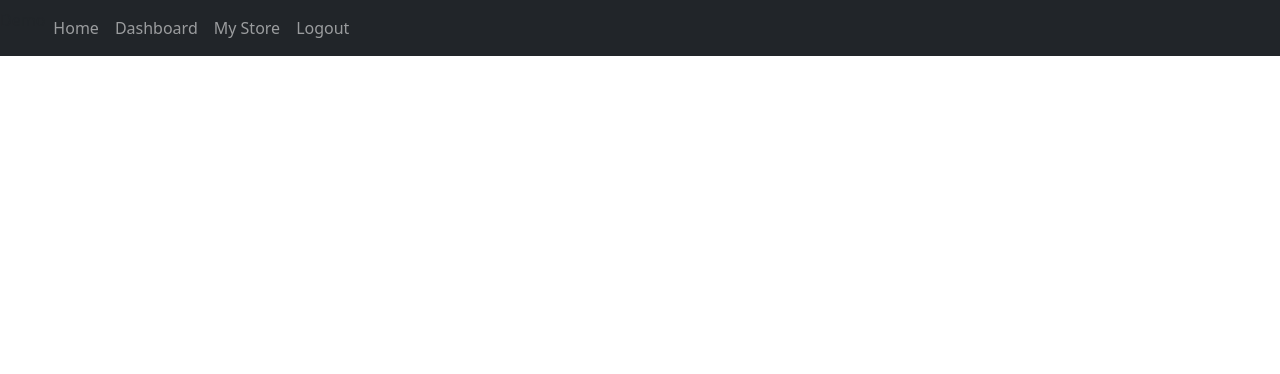
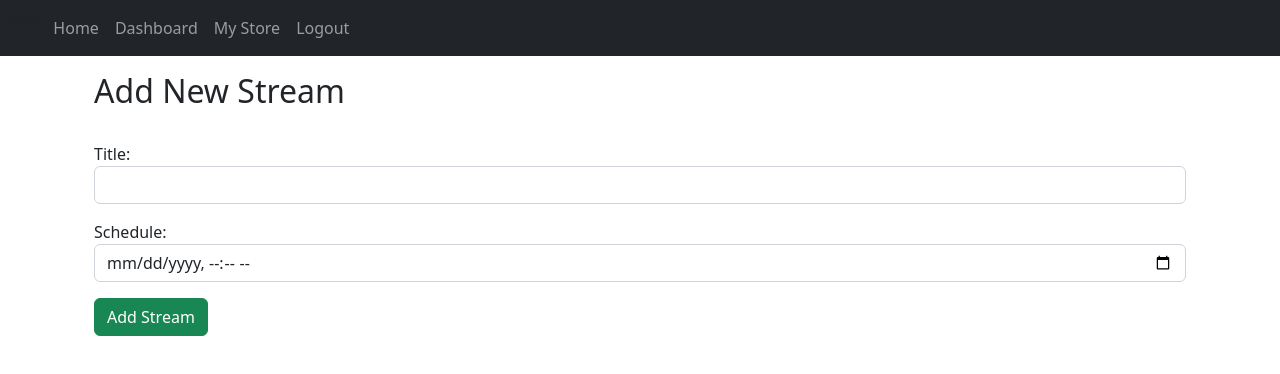
Before and after one commit to GDipSA54Team3/live-selling-app-frontend, a React (Create React App) app: page /newstream in a window 1280 px wide. Shown: the top 374 px of the page. Built offline with nearby package versions, Linux system fonts and the light colour scheme; sample sign-in values are in the browser's storage.

Commit message:
Included add & edit stream

```diff
--- a/package.json
+++ b/package.json
@@ -8,7 +8,10 @@
     "@testing-library/user-event": "^13.5.0",
     "axios": "^0.27.2",
     "bootstrap": "^5.2.0",
+    "dateformat": "^5.0.3",
+    "moment": "^2.29.4",
     "react": "^18.2.0",
+    "react-bootstrap": "^2.5.0",
     "react-dom": "^18.2.0",
     "react-router-dom": "^6.3.0",
     "react-scripts": "^5.0.1",
--- a/src/App.js
+++ b/src/App.js
@@ -6,6 +6,8 @@ import Dashboard from './component/Dashboard';
 import Home from './component/Home';
 import MyStore from './component/MyStore';
 import Logout from "./component/Logout";
+import NewStream from "./component/NewStream";
+import UpdateStream from "./component/UpdateStream";
 
 function App() {
   return (
@@ -47,6 +49,8 @@ function App() {
             <Route path="/" element={<Home />} />
             <Route path="/mystore" element={<MyStore />} />
             <Route path="/logout" element={<Logout />} />
+            <Route path="/newstream" element={<NewStream />} />
+            <Route path="/updatestream/:streamid" element={<UpdateStream />} />
 
           </Routes>
         </div>
--- a/src/component/Home.js
+++ b/src/component/Home.js
@@ -1,6 +1,6 @@
 import React, { Component } from "react";
 import LoginDataService from "../Services/LoginDataService";
-import { withRouter } from '../withRouter';
+import { withRouter } from './withRouter';
 
 
 class Home extends Component {
--- a/src/component/Logout.js
+++ b/src/component/Logout.js
@@ -1,5 +1,5 @@
 import React, { Component } from 'react';
-import { withRouter } from '../withRouter';
+import { withRouter } from './withRouter';
 
 class Logout extends Component {
 
--- a/src/component/MyStore.js
+++ b/src/component/MyStore.js
@@ -1,16 +1,16 @@
+import dateFormat from 'dateformat';
 import React, { Component } from 'react';
-import UserDataService from '../Services/UserDataService';
-import { withRouter } from '../withRouter';
 import Button from 'react-bootstrap/Button';
 import Card from 'react-bootstrap/Card';
-import { Link } from 'react-router-dom'
-import dateFormat from 'dateformat';
 import Stack from 'react-bootstrap/Stack';
+import UserDataService from '../Services/UserDataService';
+import { withRouter } from './withRouter';
 
 class MyStore extends Component {
     constructor(props) {
         super(props);
         this.deleteStream = this.deleteStream.bind(this);
+        this.editStream = this.editStream.bind(this);
 
         this.state = {
             currentUser: {
@@ -58,6 +58,11 @@ class MyStore extends Component {
         }).catch(e => { console.log(e) });
     }
 
+    editStream(e) {
+        this.props.navigate('/updatestream/' + e);
+        // this.props.navigate(`/updatestream/${e}`);
+    }
+
     render() {
         return (
             <div className="container-fluid">
@@ -67,7 +72,7 @@ class MyStore extends Component {
                     <br />
                     <br />
                     <br />
-                    <h2>Scheduled streams:</h2>
+                    <h2>Scheduled streams: <button button onClick={() => this.props.navigate('/newstream')} className="btn btn-success">Add Stream</button></h2>
                     <div className="row">
                         {
                             this.state.streams.map(
@@ -82,7 +87,7 @@ class MyStore extends Component {
                                                 {dateFormat(stream.schedule, "HH:MM")}
                                             </Card.Text>
                                             <Stack direction="horizontal" gap={2}>
-                                                <Button variant="primary">Edit</Button>
+                                                <Button variant="primary" onClick={() => this.editStream(stream.id)}>Edit</Button>
                                                 <Button variant="primary" onClick={() => this.deleteStream(stream.id)}>Delete</Button>
                                             </Stack>
                                         </Card.Body>
@@ -103,27 +108,3 @@ class MyStore extends Component {
 }
 
 export default withRouter(MyStore);
-
-// function UpcomingStreams(stream) {
-//     if (stream.status === "PENDING") {
-//         return (
-//             <Card className="mx-3" style={{ width: '18rem' }}>
-//                 <Card.Img variant="top" src="" />
-//                 <Card.Body>
-//                     <Card.Title>{stream.title}</Card.Title>
-//                     <Card.Text>
-//                         {dateFormat(stream.schedule, "dd-mm-yyyy")}
-//                         <br />
-//                         {dateFormat(stream.schedule, "HH:MM")}
-//                     </Card.Text>
-//                     <Link to={"/streams/" + stream.id}>
-//                         <Button variant="primary">Edit</Button>
-//                     </Link>
-//                     <Button variant="primary" onClick={this.deleteStream(stream.id)}>Delete</Button>
-//                 </Card.Body>
-//             </Card>
-//         );
-//     } else {
-//         return null;
-//     }
-// }
--- /dev/null
+++ b/src/component/NewStream.js
@@ -0,0 +1,113 @@
+import React, { Component } from 'react';
+import UserDataService from '../Services/UserDataService';
+import { withRouter } from './withRouter';
+
+class NewStream extends Component {
+    constructor(props) {
+        super(props);
+        this.onChangeTitle = this.onChangeTitle.bind(this);
+        this.onChangeSchedule = this.onChangeSchedule.bind(this);
+        this.submit = this.submit.bind(this);
+
+        this.state = {
+            currentUser: {
+                id: "",
+                firstName: "",
+                lastName: ""
+            },
+            stream: {
+                title: "",
+                tempSchedule: "",
+            }
+        };
+    }
+
+    componentDidMount() {
+        const user = JSON.parse(sessionStorage.getItem('user'));
+        this.setState( function (prevState) {
+            return {
+                currentUser: {
+                    ...prevState.currentUser,
+                    id: user.id,
+                    firstName: user.firstName,
+                    lastName: user.lastName
+                }
+            }
+        });
+    }
+
+    onChangeTitle(e) {
+        this.setState( function (prevState) {
+            return {
+                stream: {
+                    ...prevState.stream,
+                    title: e.target.value
+                }
+            }
+        });
+    }
+
+    onChangeSchedule(e) {
+        this.setState( function (prevState) {
+            return {
+                stream: {
+                    ...prevState.stream,
+                    tempSchedule: e.target.value.toString()
+                }
+            }
+        });
+    }
+
+    submit() {
+        if (this.state.stream.tempSchedule !== "" && this.state.stream.title !== "") {
+            UserDataService.addNewStream(this.state.currentUser.id, this.state.stream).then(response => {
+                if (response.status === 201) {
+                    this.props.navigate('/mystore');
+                }
+            }).catch(e => {
+                console.log(e);
+            });
+        }
+
+    }
+
+    render() {
+        return (
+            <div className="container-fluid">
+                <div className="text-start">
+                    <h2>Add New Stream</h2>
+                    <br/>
+                    <div class="mb-3">
+                        <label htmlFor="Title">Title:</label>
+                        <input
+                            type="text"
+                            className="form-control"
+                            id="title"
+                            required
+                            value={this.state.stream.title}
+                            onChange={this.onChangeTitle}
+                            name="title"
+                        />
+                    </div>
+                    <div class="mb-3">
+                        <label htmlFor="schedule">Schedule:</label>
+                        <input
+                            type="datetime-local"
+                            className="form-control"
+                            id="tempSchedule"
+                            required
+                            value={this.state.stream.tempSchedule}
+                            onChange={this.onChangeSchedule}
+                            name="tempSchedule"
+                        />
+                    </div>
+                    <button onClick={this.submit} className="btn btn-success">
+                        Add Stream
+                    </button>
+                </div>
+            </div>
+        );
+    }
+}
+
+export default withRouter(NewStream);
--- /dev/null
+++ b/src/component/UpdateStream.js
@@ -0,0 +1,134 @@
+import React, { Component } from 'react';
+import UserDataService from '../Services/UserDataService';
+import { withRouter } from './withRouter';
+// import dateFormat from 'dateformat';
+import moment from "moment";
+
+class UpdateStream extends Component {
+    constructor(props) {
+        super(props);
+        this.onChangeTitle = this.onChangeTitle.bind(this);
+        this.onChangeSchedule = this.onChangeSchedule.bind(this);
+        this.submit = this.submit.bind(this);
+
+        this.state = {
+            currentUser: {
+                id: "",
+                firstName: "",
+                lastName: ""
+            },
+            currentStream: {
+                id: "",
+                title: "",
+                tempSchedule: ""
+            }
+        };
+    }
+
+    componentDidMount() {
+        const user = JSON.parse(sessionStorage.getItem('user'));
+        this.setState(function (prevState) {
+            return {
+                currentUser: {
+                    ...prevState.currentUser,
+                    id: user.id,
+                    firstName: user.firstName,
+                    lastName: user.lastName
+                }
+            }
+
+        });
+        UserDataService.selectStream(this.props.params.streamid).then(response => {
+            if (response.status === 200) {
+                this.setState(function (prevState) {
+                    return {
+                        currentStream: {
+                            ...prevState.currentStream,
+                            id: response.data.id,
+                            title: response.data.title,
+                            tempSchedule: moment(response.data.schedule).format("YYYY-MM-DDTHH:mm")
+                        }
+                    }
+                });
+                console.log(response.data);
+            }
+        }).catch(e => {
+            console.log(e);
+        });
+    }
+
+    onChangeTitle(e) {
+        this.setState(function (prevState) {
+            return {
+                currentStream: {
+                    ...prevState.currentStream,
+                    title: e.target.value
+                }
+            }
+        });
+    }
+
+    onChangeSchedule(e) {
+        this.setState(function (prevState) {
+            return {
+                currentStream: {
+                    ...prevState.currentStream,
+                    tempSchedule: e.target.value.toString()
+                }
+            }
+        });
+    }
+
+    submit() {
+        if (this.state.currentStream.tempSchedule !== "" && this.state.currentStream.title !== "") {
+            UserDataService.editStream(this.state.currentStream.id, this.state.currentStream).then(response => {
+                if (response.status === 200) {
+                    this.props.navigate('/mystore');
+                }
+            }).catch(e => {
+                console.log(e);
+            });
+        }
+
+    }
+
+    render() {
+        return (
+            <div className="container-fluid">
+                <div className="text-start">
+                    <h2>Edit Stream</h2>
+                    <br />
+                    <div class="mb-3">
+                        <label htmlFor="Title">Title:</label>
+                        <input
+                            type="text"
+                            className="form-control"
+                            id="title"
+                            required
+                            value={this.state.currentStream.title}
+                            onChange={this.onChangeTitle}
+                            name="title"
+                        />
+                    </div>
+                    <div class="mb-3">
+                        <label htmlFor="schedule">Schedule:</label>
+                        <input
+                            type="datetime-local"
+                            className="form-control"
+                            id="tempSchedule"
+                            required
+                            value={this.state.currentStream.tempSchedule}
+                            onChange={this.onChangeSchedule}
+                            name="tempSchedule"
+                        />
+                    </div>
+                    <button onClick={this.submit} className="btn btn-success">
+                        Edit Stream
+                    </button>
+                </div>
+            </div>
+        );
+    }
+}
+
+export default withRouter(UpdateStream);
--- a/src/component/withRouter.js
+++ b/src/component/withRouter.js
@@ -1,12 +1,14 @@
-import { useNavigate } from 'react-router-dom';
+import { useNavigate, useParams } from 'react-router-dom';
 
 export const withRouter = (Component) => {
     const Wrapper = (props) => {
         const navigate = useNavigate();
+        const params = useParams();
 
         return (
             <Component
                 navigate={navigate}
+                params={params}
                 {...props}
             />
         );
```
Also changed, not shown: src/Services/UserDataService.js (+12 -0 lines), src/withRouter.js (deleted, +0 -24 lines), 1 other file (tests, documents, lock files or other folders).
